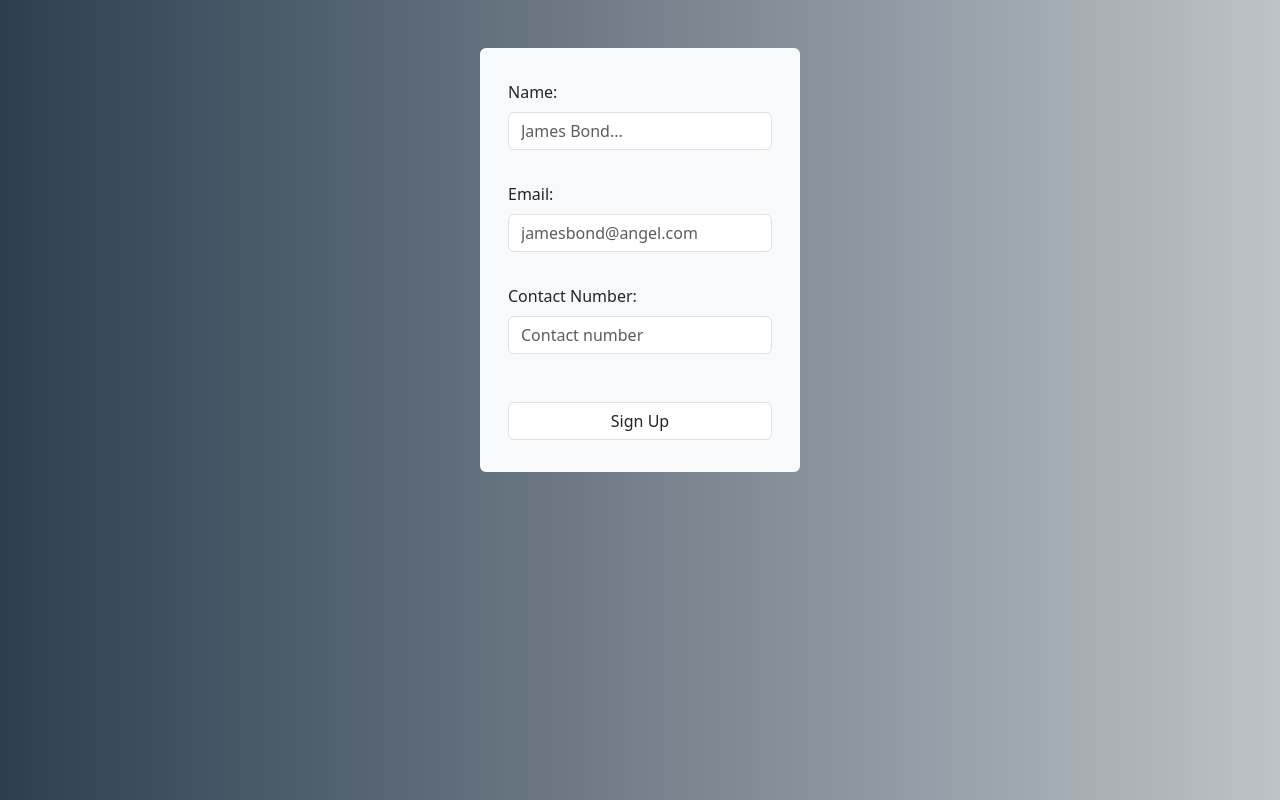
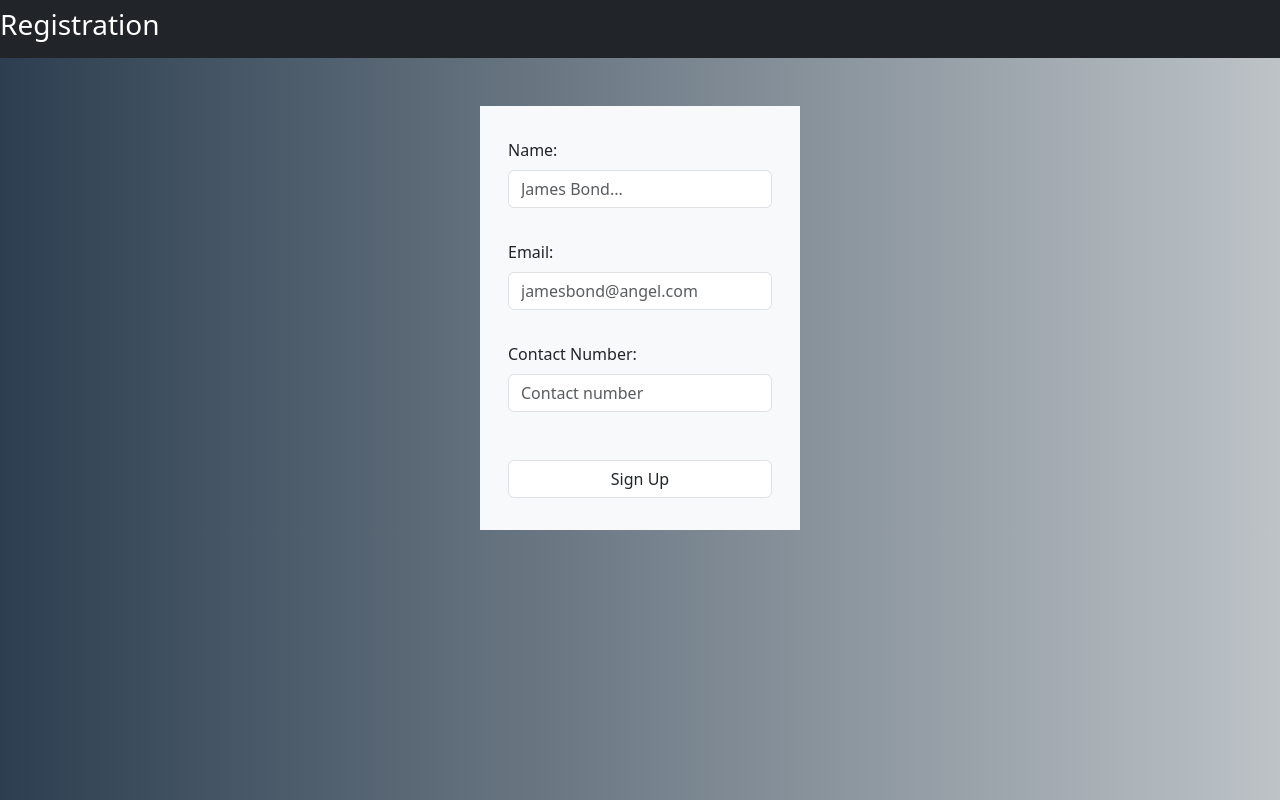
Before and after one commit to mohammdowais/RPFB-2, a React (Create React App) app in the folder registerform/: page / in a window 1280 px wide. Built offline with nearby package versions, Linux system fonts and the light colour scheme.

Commit message:
validation

```diff
--- a/registerform/src/App.js
+++ b/registerform/src/App.js
@@ -7,8 +7,8 @@ import Login from './components/login';
 function App() {
   return (
     <div className="App">
-      {/* <Header/>
-      <RegistrationForm/> */}
+      <Header/>
+      {/* <RegistrationForm/>  */}
       <Login/>
     </div>
   );
--- a/registerform/src/components/login.jsx
+++ b/registerform/src/components/login.jsx
@@ -3,11 +3,11 @@ import React, { Component } from 'react'
 class Login extends Component {
   render() {
     return (
-      <form className="row w-25 gy-3 bg-light p-3 mx-auto mt-5 rounded">
+      <form className="row w-25 gy-3 bg-light p-3 mx-auto mt-5 rounded=">
 
             <div className="col-12">
                 <label for="firstname" className="form-label ">Name:</label>
-                <input type="text" className="form-control mb-3" id="firstname" placeholder='James Bond...'/>
+                <input type="text" className="form-control mb-3" id="firstname" placeholder='James Bond...' pattern="[a-zA-Z ]{3-20}"/>
             </div>
 
 
```
